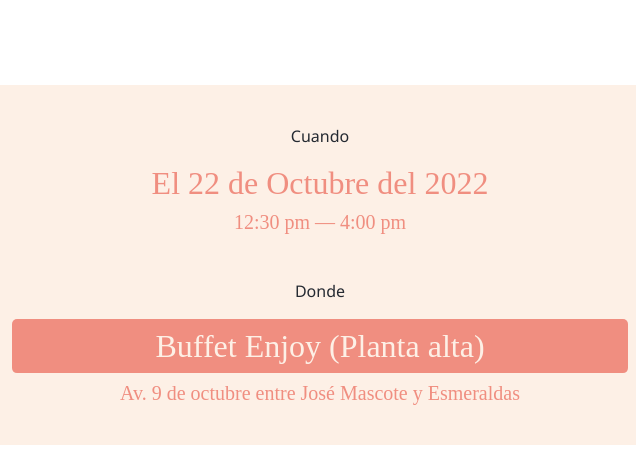
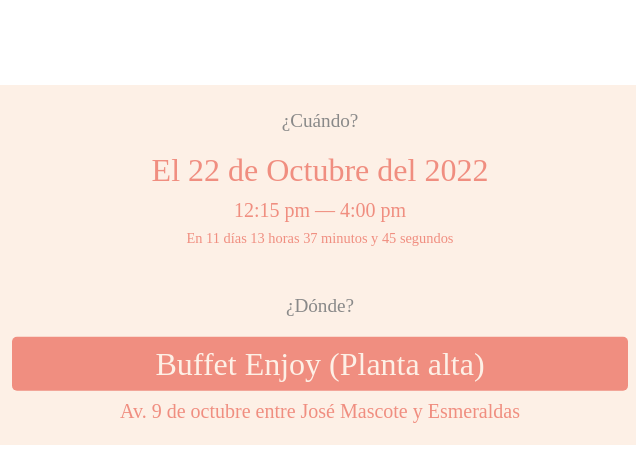
Before and after one commit to JorgePinargote/my-wedding, a plain HTML site: page index.html in a window 1280 px wide. Shown: the part 962-1435 px from the top of the page, 0-636 px from the left. Drawn offline with nearby package versions, Linux system fonts and the light colour scheme.

Commit message:
added countdown

```diff
--- a/css/style.css
+++ b/css/style.css
@@ -318,6 +318,10 @@ html  {
     margin-bottom: 55px;
 }
 
+.counter {
+    font-size: 0.9em;
+}
+
 @media only screen and (max-width: 768px) {
     .wed-image{
         top: 19%;
--- a/index.html
+++ b/index.html
@@ -66,18 +66,24 @@
                 <h1 id="person_name" style="color: #b8cec2;"></h1>
                 <h1 id="message_to"></h1>
                 <h1 id="person_admision" style="color: #b8cec2;"></h1>
-                <p id="dress_code"></p>
+                <h1 id="dress_code" style="color: #898989; font-size: 1.3em;"></h1>
             </div>
         </div>
         <div class="row place">
             <div class="col-md-12 col-lg-6 colwhenwhere" id="main_menu_place">
                 <div class="whenwhere">
-                    <p>Cuando</p>
+                    <p style="color: #898989; font-family: womenRegular;font-size: 1.2em;">¿Cuándo?</p>
                     <div class="when">
                         <h4>El 22 de Octubre del 2022</h4>
-                        <h5>12:30 pm — 4:00 pm</h5>
+                        <h5>12:15 pm — 4:00 pm</h5>
+                        <h5 class="counter">
+                            <span id="days"></span>
+                            <span id="hours"></span>
+                            <span id="minutes"></span>
+                            <span id="seconds"></span>
+                        </h5>
                     </div>
-                    <p>Donde</p>
+                    <p style="color: #898989; font-family: womenRegular;font-size: 1.2em;">¿Dónde?</p>
                     <div class="where">
                         <h4><a href="https://www.enjoybuffet.net/" target="_blank">Buffet Enjoy (Planta alta)</a></h4>
                         <h5>Av. 9 de octubre entre José Mascote y Esmeraldas</h5>
@@ -99,5 +105,6 @@
     </div>
 
     <script src="js/index.js"></script>
+    <script src="js/counter.js"></script>
 </body>
 </html>
--- /dev/null
+++ b/js/counter.js
@@ -0,0 +1,16 @@
+(function () {
+    const second = 1000,
+      minute = second * 60,
+      hour = minute * 60,
+      day = hour * 24;
+
+    const countDown = new Date("Sat, 22 Oct 2022 17:15:00 GMT").getTime(),
+      x = setInterval(function () {
+        const now = new Date().getTime(),
+          distance = countDown - now;
+          (document.getElementById("days").innerText = "En " + Math.floor(distance / day) + " días "),
+          (document.getElementById("hours").innerText = Math.floor((distance % day) / hour) + " horas "),
+          (document.getElementById("minutes").innerText = Math.floor((distance % hour) / minute) + " minutos "),
+          (document.getElementById("seconds").innerText = "y " + Math.floor((distance % minute) / second) + " segundos");
+      }, 1000);
+  })();
```
